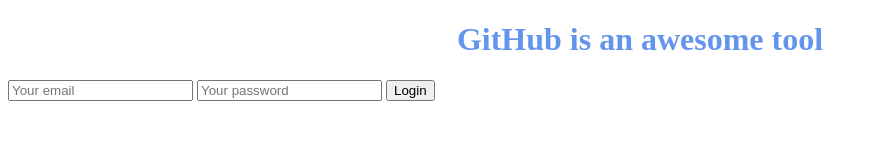
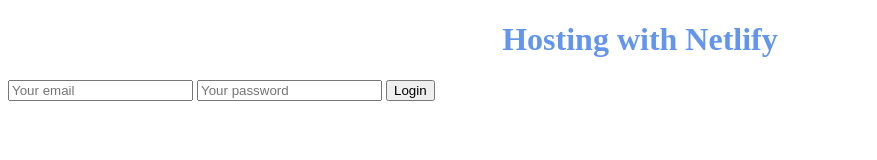
Before and after one commit to LanaStadnyk/SheCodes-Plus-Week6, a plain HTML site: page index.html in a window 1280 px wide. Shown: the whole page, without its empty margins (0-877 px from the left). Drawn offline with Linux system fonts and the light colour scheme.

Commit message:
Changed the title

```diff
--- a/index.html
+++ b/index.html
@@ -9,7 +9,7 @@
 </head>
 <body>
     <h1>
-        GitHub is an awesome tool
+        Hosting with Netlify
     </h1>
 
     <form>
```
